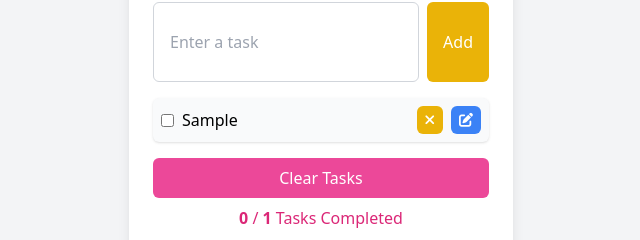
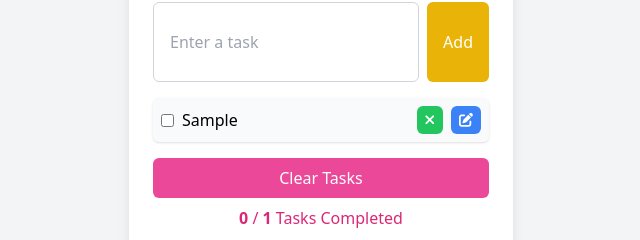
Before and after one commit to ssarzxc/LARABELLES, a plain HTML site: page index.html in a window 1280 px wide. Both pictures are taken after typing "Sample" into the empty fields and a click on the button "Add". Shown: the part 326-566 px from the top of the page, 319-959 px from the left. Drawn offline with nearby package versions, Linux system fonts and the light colour scheme.

Commit message:
change color to  index.html

```diff
--- a/index.html
+++ b/index.html
@@ -49,7 +49,7 @@
                         @keyup.enter="task.editing = false" class="border p-1 rounded-md w-full">
 
                     <!-- Delete Button -->
-                    <button class="bg-yellow-500 text-white px-2 py-1 rounded-md text-sm hover:bg-red-600 me-2"
+                    <button class="bg-green-500 text-white px-2 py-1 rounded-md text-sm hover:bg-red-600 me-2"
                         @click="tasks = tasks.filter((currTask) => currTask != task)">
                         <i class="fa-solid fa-xmark"></i>
                     </button>
```
